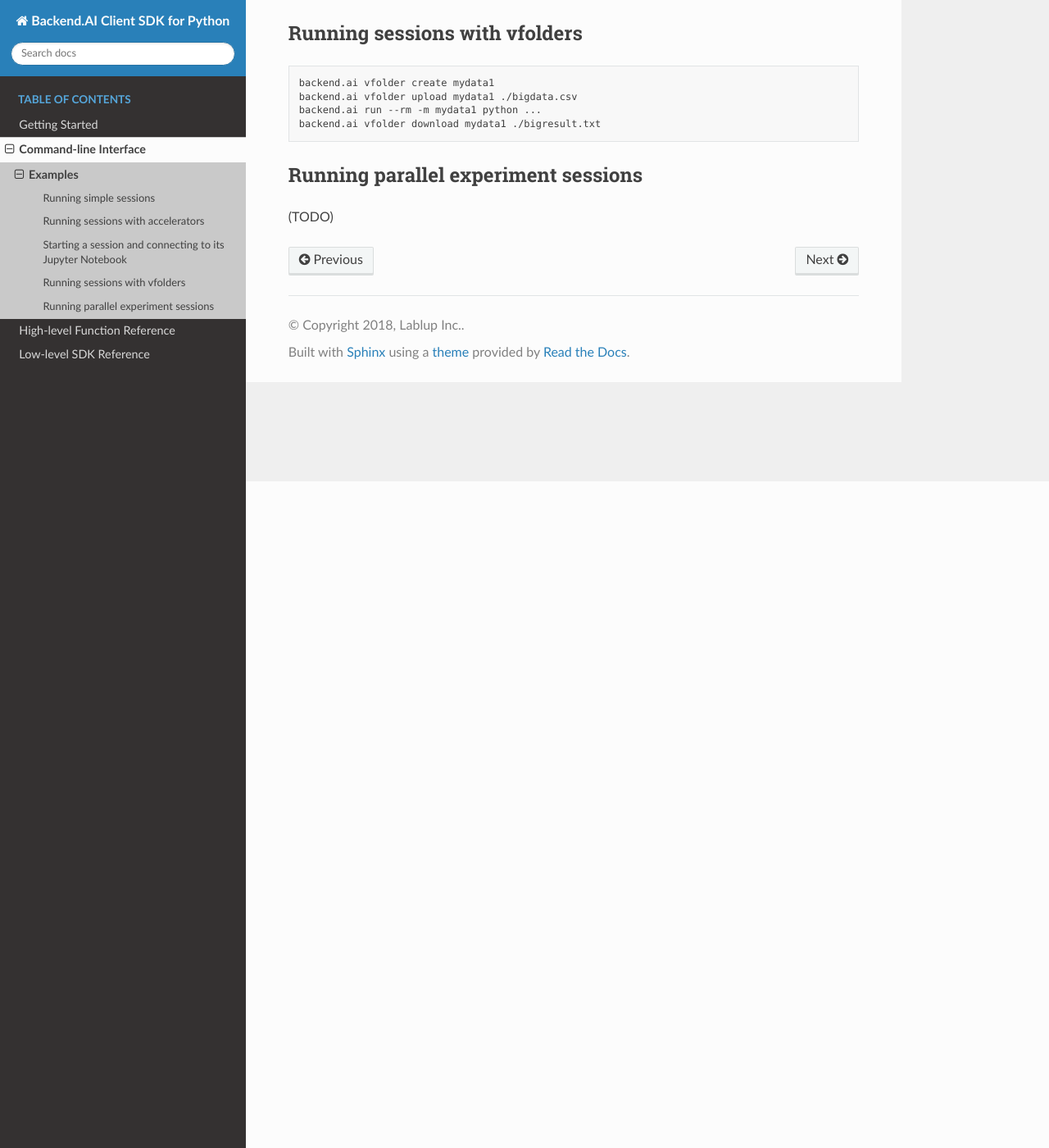
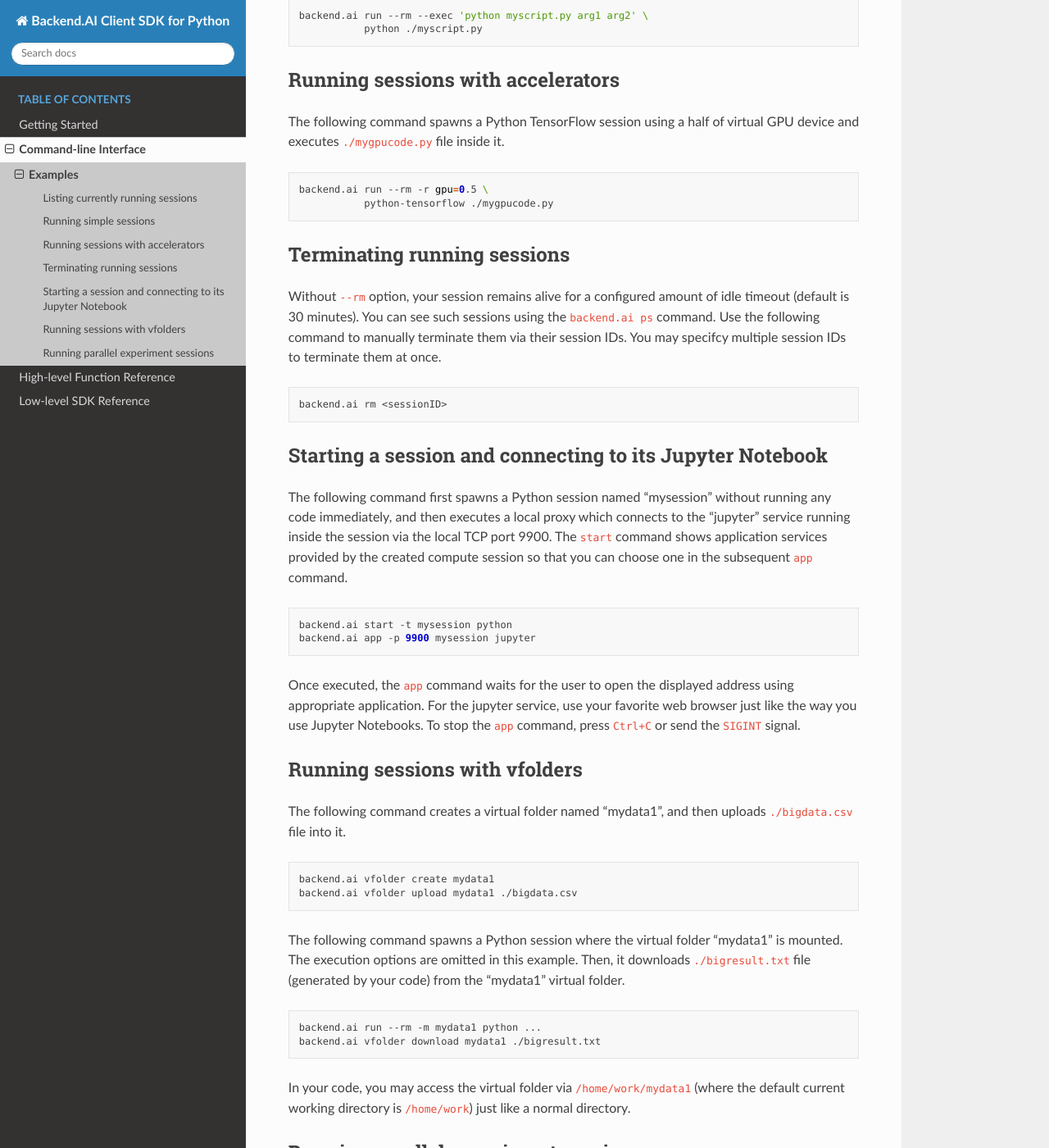
Before and after one commit to lablup/aiotusclient, a Sphinx documentation site: the page built from docs/cli/examples.rst, in a window 1280 px wide and 1400 px high, scrolled down 813 px. Shown: the whole window at 82% size. Built offline with Sphinx 7.4.7 and the Read the Docs theme 2.0.0, drawn with Linux system fonts in a browser that asks for light colours; some of the changed text lies outside the part shown.

Commit message:
docs: Add detailed description to CLI examples

```diff
--- a/docs/cli/examples.rst
+++ b/docs/cli/examples.rst
@@ -6,12 +6,35 @@
    Please consult the detailed usage in the help of each command
    (use ``-h`` or ``--help`` argument to display the manual).
 
+Listing currently running sessions
+----------------------------------
+
+.. code-block:: shell
+
+  backend.ai ps
+
+This command is actually an alias of the following command:
+
+.. code-block:: shell
+
+  backend.ai admin sessions
+
+
 Running simple sessions
 -----------------------
+
+The following command spawns a Python session and executes
+the code passed as ``-c`` argument immediately.
+``--rm`` option states that the client automatically terminates
+the session after execution finishes.
 
 .. code-block:: shell
 
   backend.ai run --rm -c 'print("hello world")' python
+
+The following command spawns a Python session and execute
+the code passed as ``./myscript.py`` file, using the shell command
+specified in the ``--exec`` option.
 
 .. code-block:: shell
 
@@ -22,33 +45,74 @@
 Running sessions with accelerators
 ----------------------------------
 
+The following command spawns a Python TensorFlow session using a half
+of virtual GPU device and executes ``./mygpucode.py`` file inside it.
+
 .. code-block:: shell
 
   backend.ai run --rm -r gpu=0.5 \
              python-tensorflow ./mygpucode.py
 
 
+Terminating running sessions
+----------------------------
+
+Without ``--rm`` option, your session remains alive for a configured
+amount of idle timeout (default is 30 minutes).
+You can see such sessions using the ``backend.ai ps`` command.
+Use the following command to manually terminate them via their session
+IDs.  You may specifcy multiple session IDs to terminate them at once.
+
+.. code-block:: shell
+
+  backend.ai rm <sessionID>
+
+
 Starting a session and connecting to its Jupyter Notebook
 ---------------------------------------------------------
+
+The following command first spawns a Python session named "mysession"
+without running any code immediately, and then executes a local proxy which connects
+to the "jupyter" service running inside the session via the local TCP port 9900.
+The ``start`` command shows application services provided by the created compute
+session so that you can choose one in the subsequent ``app`` command.
 
 .. code-block:: shell
 
   backend.ai start -t mysession python
   backend.ai app -p 9900 mysession jupyter
 
-Then open ``http://localhost:9900`` to access the Jupyter Notebook running
-on the ``mysession`` compute session.
+Once executed, the ``app`` command waits for the user to open the displayed
+address using appropriate application.
+For the jupyter service, use your favorite web browser just like the
+way you use Jupyter Notebooks.
+To stop the ``app`` command, press ``Ctrl+C`` or send the ``SIGINT`` signal.
 
 
 Running sessions with vfolders
 ------------------------------
 
+The following command creates a virtual folder named "mydata1", and then
+uploads ``./bigdata.csv`` file into it.
+
 .. code-block:: shell
 
   backend.ai vfolder create mydata1
   backend.ai vfolder upload mydata1 ./bigdata.csv
+
+The following command spawns a Python session where the virtual folder "mydata1"
+is mounted.  The execution options are omitted in this example.
+Then, it downloads ``./bigresult.txt`` file (generated by your code) from the
+"mydata1" virtual folder.
+
+.. code-block:: shell
+
   backend.ai run --rm -m mydata1 python ...
   backend.ai vfolder download mydata1 ./bigresult.txt
+
+In your code, you may access the virtual folder via ``/home/work/mydata1``
+(where the default current working directory is ``/home/work``) just like
+a normal directory.
 
 
 Running parallel experiment sessions
```
Also changed, not shown: 3 other files.
